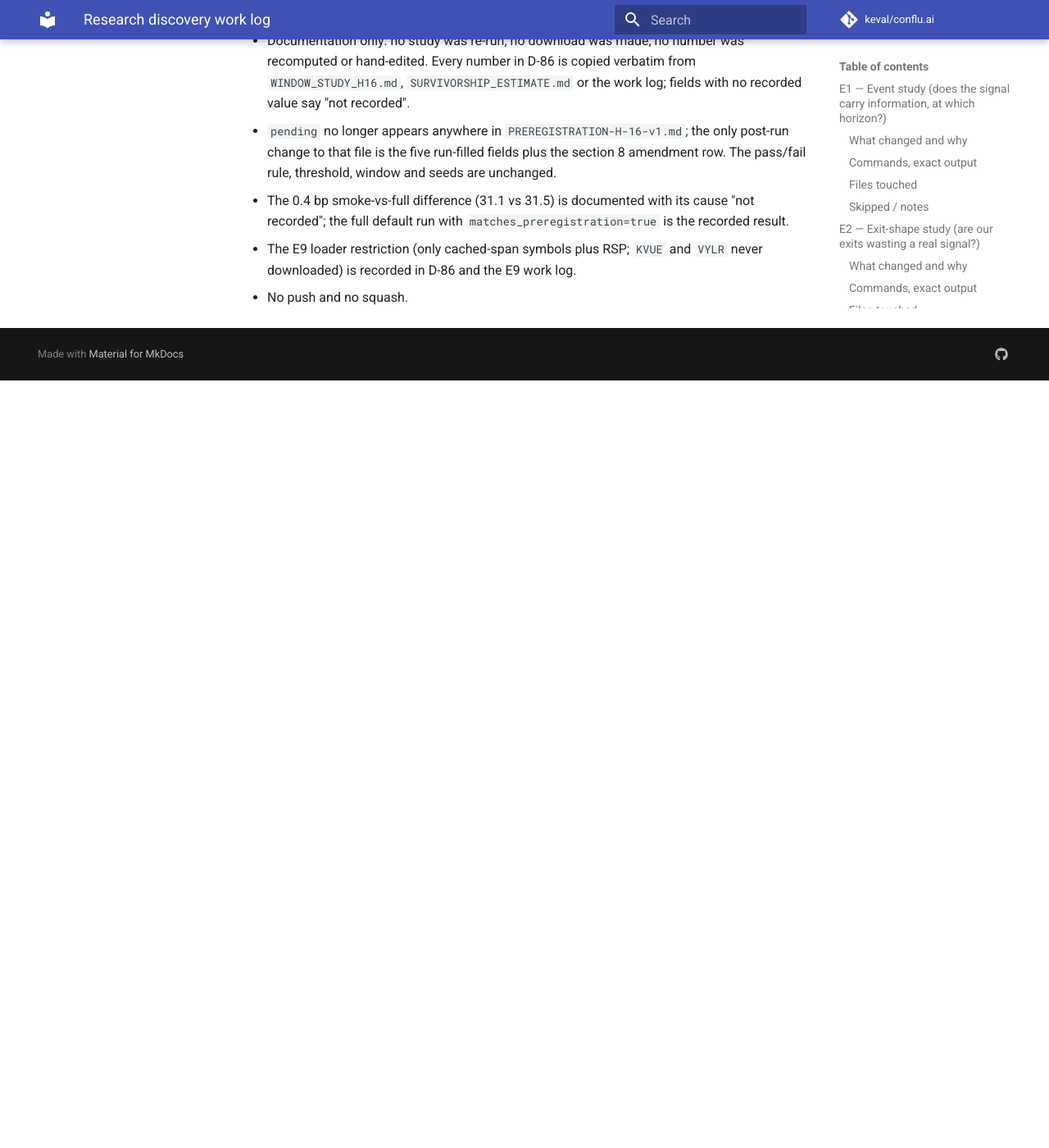
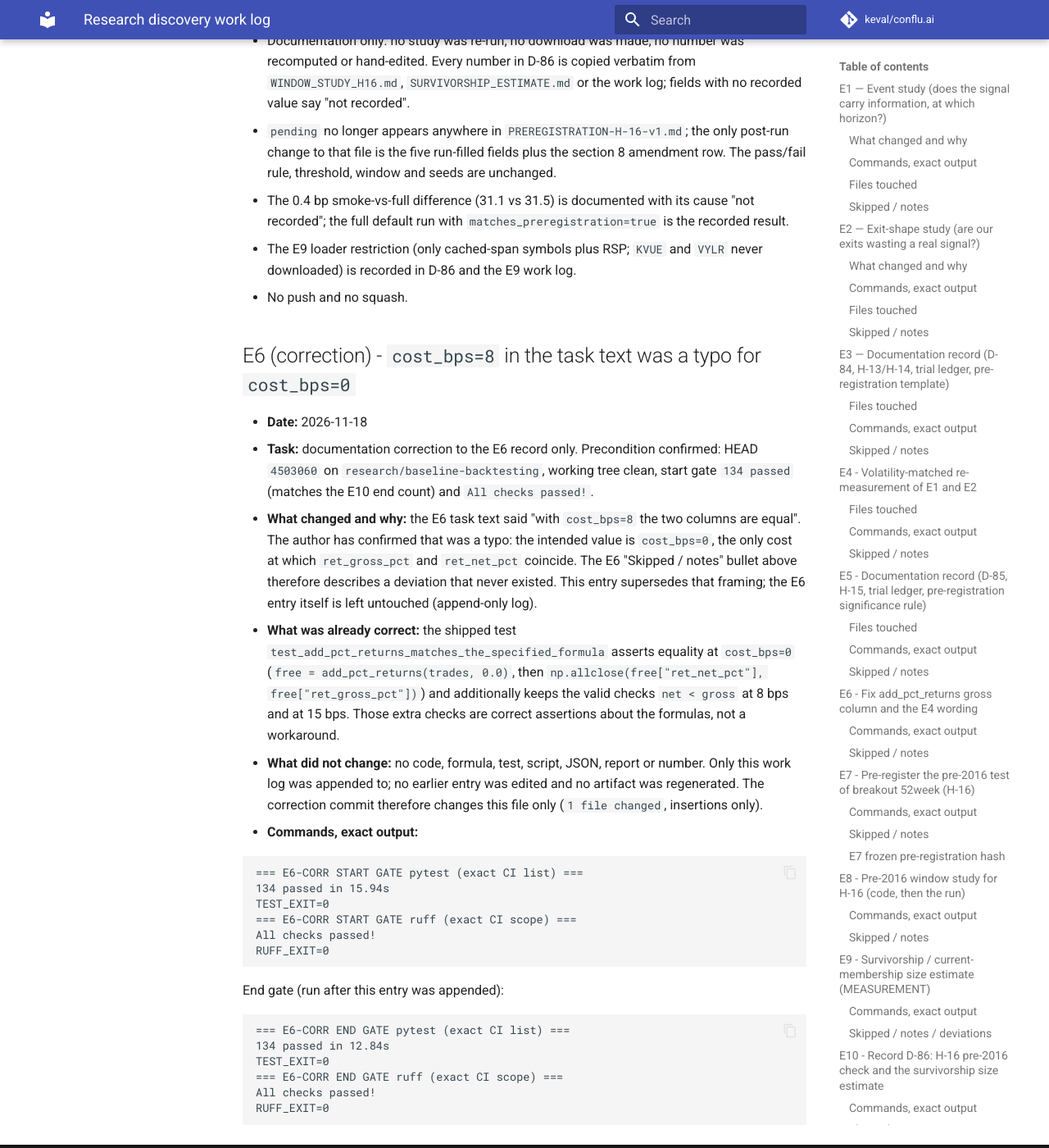
Before and after one commit to mk-keval/conflu.ai, an MkDocs documentation site: the page built from docs/SESSIONS/research-discovery-log.md, in a window 1280 px wide and 1400 px high, scrolled down 29746 px. Shown: the whole window at 82% size. Built offline with MkDocs 1.6.1 and Material for MkDocs 9.7.7, drawn with Linux system fonts in a browser that asks for light colours; comment, search, counter and statistics services are not loaded; before the commit the page ends 30210 px from its top, so only the background shows below that.

Commit message:
docs(log): record that E6's cost_bps=8 was a typo for cost_bps=0

````diff
--- a/docs/SESSIONS/research-discovery-log.md
+++ b/docs/SESSIONS/research-discovery-log.md
@@ -1429,3 +1429,48 @@ RUFF_EXIT=0
 - The E9 loader restriction (only cached-span symbols plus RSP; `KVUE` and `VYLR`
   never downloaded) is recorded in D-86 and the E9 work log.
 - No push and no squash.
+
+## E6 (correction) - `cost_bps=8` in the task text was a typo for `cost_bps=0`
+
+- **Date:** 2026-11-18
+- **Task:** documentation correction to the E6 record only. Precondition
+  confirmed: HEAD `4503060` on `research/baseline-backtesting`, working tree
+  clean, start gate `134 passed` (matches the E10 end count) and
+  `All checks passed!`.
+- **What changed and why:** the E6 task text said "with `cost_bps=8` the two
+  columns are equal". The author has confirmed that was a typo: the intended
+  value is `cost_bps=0`, the only cost at which `ret_gross_pct` and
+  `ret_net_pct` coincide. The E6 "Skipped / notes" bullet above therefore
+  describes a deviation that never existed. This entry supersedes that framing;
+  the E6 entry itself is left untouched (append-only log).
+- **What was already correct:** the shipped test
+  `test_add_pct_returns_matches_the_specified_formula` asserts equality at
+  `cost_bps=0` (`free = add_pct_returns(trades, 0.0)`, then
+  `np.allclose(free["ret_net_pct"], free["ret_gross_pct"])`) and additionally
+  keeps the valid checks `net < gross` at 8 bps and at 15 bps. Those extra
+  checks are correct assertions about the formulas, not a workaround.
+- **What did not change:** no code, formula, test, script, JSON, report or
+  number. Only this work log was appended to; no earlier entry was edited and
+  no artifact was regenerated. The correction commit therefore changes this
+  file only (`1 file changed`, insertions only).
+- **Commands, exact output:**
+
+```text
+=== E6-CORR START GATE pytest (exact CI list) ===
+134 passed in 15.94s
+TEST_EXIT=0
+=== E6-CORR START GATE ruff (exact CI scope) ===
+All checks passed!
+RUFF_EXIT=0
+```
+
+End gate (run after this entry was appended):
+
+```text
+=== E6-CORR END GATE pytest (exact CI list) ===
+134 passed in 12.84s
+TEST_EXIT=0
+=== E6-CORR END GATE ruff (exact CI scope) ===
+All checks passed!
+RUFF_EXIT=0
+```
````
